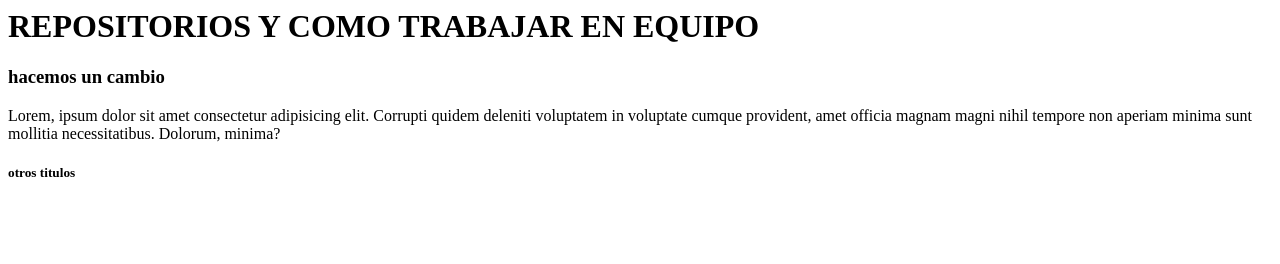
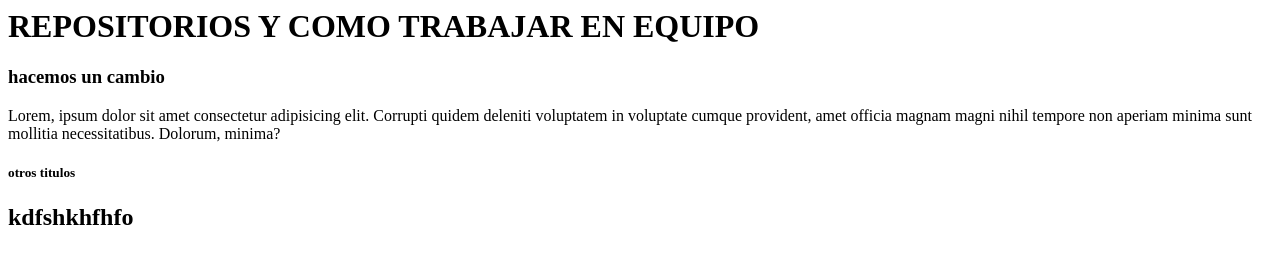
Before and after one commit to naara-acevedo/git-github, a plain HTML site: page index.html in a window 1280 px wide. Drawn offline with Linux system fonts and the light colour scheme.

Commit message:
fjkkshfk

```diff
--- a/index.html
+++ b/index.html
@@ -20,6 +20,7 @@
        minima sunt mollitia necessitatibus. Dolorum,
        minima?</p>
        <h5>otros titulos</h5>
+       <h2>kdfshkhfhfo</h2>
 
 </body>
 </html>
```
